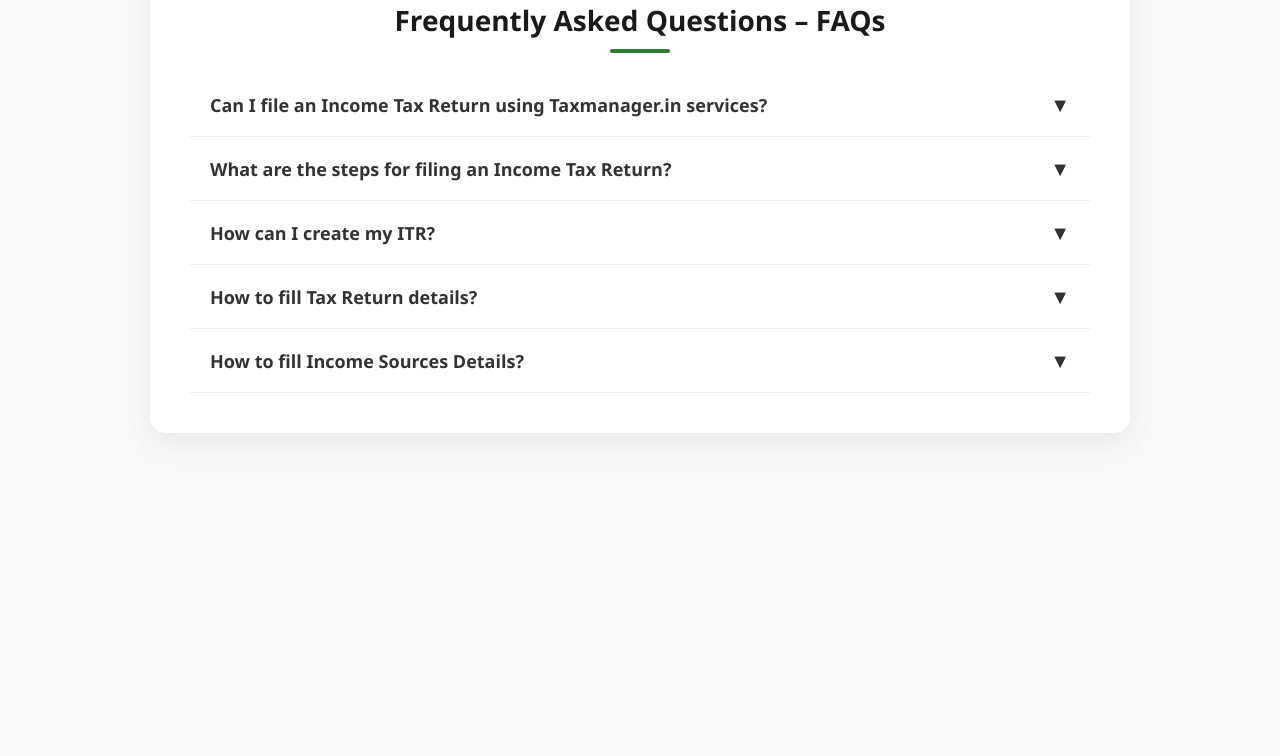
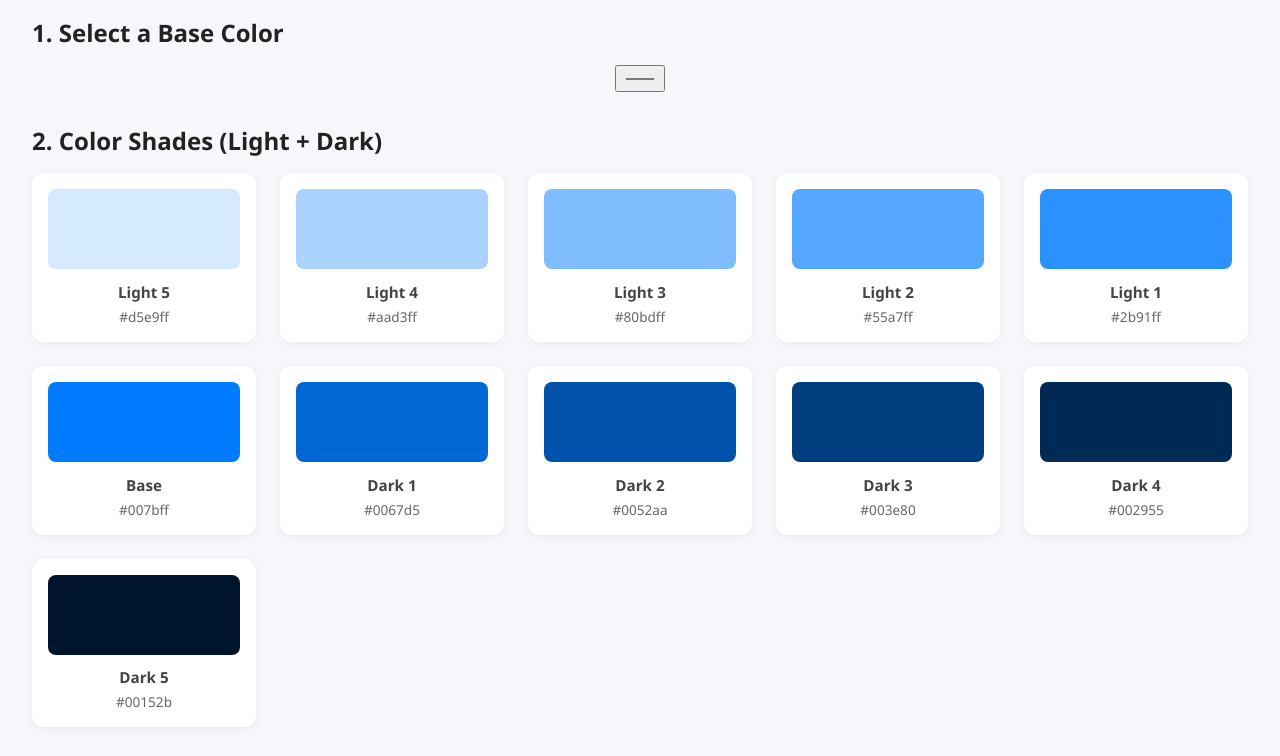
Before and after one commit to amantax/design, a plain HTML site: page index.html in a window 1280 px wide. Shown: the part 112-868 px from the top of the page. Before the commit the page ends 800 px from the top, so only its background shows below. Drawn offline with Linux system fonts and the light colour scheme.

Commit message:
Update index.html

```diff
--- a/index.html
+++ b/index.html
@@ -1,160 +1,245 @@
 <!DOCTYPE html>
 <html lang="en">
 <head>
-  <meta charset="UTF-8">
-  <meta name="viewport" content="width=device-width, initial-scale=1.0">
-  <title>FAQs - TaxManager</title>
+  <meta charset="UTF-8" />
+  <meta name="viewport" content="width=device-width, initial-scale=1.0" />
+  <title>Advanced UI Color Panel</title>
   <style>
     body {
       font-family: 'Segoe UI', sans-serif;
-      background-color: #f9f9f9;
+      background: #f5f7fa;
       margin: 0;
-      padding: 50px 20px;
+      padding: 2rem;
     }
-
-    .faq-section {
-      max-width: 900px;
-      margin: auto;
+    h1 {
+      text-align: center;
+      color: #333;
+    }
+    .section-title {
+      font-size: 1.5rem;
+      font-weight: 700;
+      margin: 2rem 0 1rem;
+      color: #222;
+    }
+    .palette-container {
+      display: grid;
+      grid-template-columns: repeat(auto-fit, minmax(200px, 1fr));
+      gap: 1.5rem;
+    }
+    .color-card {
       background: #fff;
-      border-radius: 16px;
-      box-shadow: 0 10px 30px rgba(0, 0, 0, 0.07);
-      padding: 40px;
+      padding: 1rem;
+      border-radius: 12px;
+      box-shadow: 0 2px 10px rgba(0, 0, 0, 0.05);
+      text-align: center;
     }
-
-    .faq-title {
+    .color-box {
+      width: 100%;
+      height: 80px;
+      border-radius: 8px;
+      margin-bottom: 0.8rem;
+      cursor: pointer;
+    }
+    .label {
+      font-weight: 600;
+      font-size: 0.95rem;
+      color: #444;
+    }
+    .hex {
+      font-size: 0.85rem;
+      color: #666;
+      margin-top: 0.3rem;
+    }
+    input[type="color"] {
+      display: block;
+      margin: 1rem auto 2rem auto;
+      padding: 0.5rem;
+    }
+    .preview-box {
+      padding: 1rem;
+      border-radius: 8px;
+      margin-top: 1rem;
       text-align: center;
-      font-size: 28px;
-      font-weight: 700;
-      margin-bottom: 20px;
-      position: relative;
-      color: #1a1a1a;
     }
-
-    .faq-title::after {
-      content: "";
-      width: 60px;
-      height: 4px;
-      background-color: #2e7d32;
-      display: block;
-      margin: 10px auto 0;
-      border-radius: 4px;
+    .export-btn {
+      margin-top: 1rem;
+      padding: 0.5rem 1rem;
+      background: #007BFF;
+      color: white;
+      border: none;
+      border-radius: 8px;
+      cursor: pointer;
     }
-
-    .faq-item {
-      border-bottom: 1px solid #eee;
+    .dark-mode-toggle {
+      position: fixed;
+      top: 1rem;
+      right: 1rem;
+      padding: 0.5rem 1rem;
+      background: #333;
+      color: white;
+      border: none;
+      border-radius: 8px;
+      cursor: pointer;
     }
-
-    .faq-question {
-      cursor: pointer;
-      padding: 18px 20px;
-      display: flex;
-      justify-content: space-between;
-      align-items: center;
-      font-size: 18px;
-      font-weight: 600;
-      color: #333;
-      transition: 0.3s;
+    body.dark-mode {
+      background: #121212;
+      color: #f5f5f5;
     }
-
-    .faq-question:hover {
-      background: #f1f5ff;
+    body.dark-mode .color-card {
+      background: #1e1e1e;
+      box-shadow: 0 2px 10px rgba(255, 255, 255, 0.05);
     }
-
-    .faq-answer {
-      max-height: 0;
-      overflow: hidden;
-      transition: max-height 0.4s ease;
-      padding: 0 20px;
-      color: #555;
-      font-size: 16px;
-    }
-
-    .faq-item.active .faq-answer {
-      max-height: 200px;
-      padding-bottom: 15px;
-    }
-
-    .faq-icon {
-      font-size: 20px;
-      transition: transform 0.3s ease;
-    }
-
-    .faq-item.active .faq-icon {
-      transform: rotate(180deg);
+    body.dark-mode .export-btn {
+      background: #0a84ff;
     }
   </style>
 </head>
 <body>
 
-  <section class="faq-section">
-    <h2 class="faq-title">Frequently Asked Questions – FAQs</h2>
+<button class="dark-mode-toggle" onclick="toggleDarkMode()">Toggle Dark Mode</button>
+<h1>Advanced UI Color Panel</h1>
 
-    <div class="faq-item">
-      <div class="faq-question">
-        Can I file an Income Tax Return using Taxmanager.in services?
-        <span class="faq-icon">&#9660;</span>
-      </div>
-      <div class="faq-answer">
-        Yes! You can file your ITR quickly and securely with TaxManager’s guided filing system. Simply follow our steps and upload the required documents.
-      </div>
-    </div>
+<div class="section-title">1. Select a Base Color</div>
+<input type="color" id="baseColor" value="#007BFF" />
 
-    <div class="faq-item">
-      <div class="faq-question">
-        What are the steps for filing an Income Tax Return?
-        <span class="faq-icon">&#9660;</span>
-      </div>
-      <div class="faq-answer">
-        1. Register/Login to TaxManager<br>
-        2. Enter personal + financial details<br>
-        3. Upload Form 16 / other docs<br>
-        4. Preview and file your return
-      </div>
-    </div>
+<div class="section-title">2. Color Shades (Light + Dark)</div>
+<div id="shadeContainer" class="palette-container"></div>
 
-    <div class="faq-item">
-      <div class="faq-question">
-        How can I create my ITR?
-        <span class="faq-icon">&#9660;</span>
-      </div>
-      <div class="faq-answer">
-        Simply fill your basic details, choose ITR type, and TaxManager will auto-generate your return. Review and file in one click.
-      </div>
-    </div>
+<div class="section-title">3. Contrast Checker (vs white text)</div>
+<div id="contrastResult"></div>
 
-    <div class="faq-item">
-      <div class="faq-question">
-        How to fill Tax Return details?
-        <span class="faq-icon">&#9660;</span>
-      </div>
-      <div class="faq-answer">
-        You will be guided section by section for each income, deduction, and bank account. Smart hints make it easy.
-      </div>
-    </div>
+<div class="section-title">4. Text Preview</div>
+<div id="textPreview" class="preview-box" style="background: #007BFF; color: #ffffff">
+  <h3>Heading Text</h3>
+  <p>This is paragraph text preview.</p>
+</div>
 
-    <div class="faq-item">
-      <div class="faq-question">
-        How to fill Income Sources Details?
-        <span class="faq-icon">&#9660;</span>
-      </div>
-      <div class="faq-answer">
-        Add sources like salary, rental income, capital gains, etc., with TaxManager’s intuitive inputs. You can also import from Form 26AS.
-      </div>
-    </div>
-  </section>
+<div class="section-title">5. Color Harmony</div>
+<div id="harmonyContainer" class="palette-container"></div>
 
-  <script>
-    const items = document.querySelectorAll(".faq-item");
+<button class="export-btn" onclick="downloadPalette()">Export Palette</button>
 
-    items.forEach(item => {
-      item.addEventListener("click", () => {
-        item.classList.toggle("active");
-        items.forEach(i => {
-          if (i !== item) i.classList.remove("active");
-        });
-      });
+<script>
+  const baseColorInput = document.getElementById("baseColor");
+  const shadeContainer = document.getElementById("shadeContainer");
+  const contrastResult = document.getElementById("contrastResult");
+  const textPreview = document.getElementById("textPreview");
+  const harmonyContainer = document.getElementById("harmonyContainer");
+
+  function hexToRgb(hex) {
+    let bigint = parseInt(hex.slice(1), 16);
+    return {
+      r: (bigint >> 16) & 255,
+      g: (bigint >> 8) & 255,
+      b: bigint & 255
+    };
+  }
+
+  function rgbToHex(r, g, b) {
+    return (
+      "#" +
+      [r, g, b].map(x => {
+        const hex = x.toString(16);
+        return hex.length === 1 ? "0" + hex : hex;
+      }).join("")
+    );
+  }
+
+  function interpolateColor(color1, color2, factor) {
+    const result = {
+      r: Math.round(color1.r + (color2.r - color1.r) * factor),
+      g: Math.round(color1.g + (color2.g - color1.g) * factor),
+      b: Math.round(color1.b + (color2.b - color1.b) * factor)
+    };
+    return rgbToHex(result.r, result.g, result.b);
+  }
+
+  function generateShades(hex) {
+    const base = hexToRgb(hex);
+    shadeContainer.innerHTML = "";
+    // Light shades (towards white)
+    for (let i = 5; i >= 1; i--) {
+      const factor = i / 6;
+      const light = interpolateColor(base, { r: 255, g: 255, b: 255 }, factor);
+      addShadeCard(light, `Light ${i}`);
+    }
+    // Base color
+    addShadeCard(hex, "Base");
+    // Dark shades (towards black)
+    for (let i = 1; i <= 5; i++) {
+      const factor = i / 6;
+      const dark = interpolateColor(base, { r: 0, g: 0, b: 0 }, factor);
+      addShadeCard(dark, `Dark ${i}`);
+    }
+  }
+
+  function addShadeCard(color, label) {
+    let card = document.createElement("div");
+    card.className = "color-card";
+    card.innerHTML = `<div class='color-box' style='background:${color}' onclick='copyToClipboard("${color}")'></div><div class='label'>${label}</div><div class='hex'>${color}</div>`;
+    shadeContainer.appendChild(card);
+  }
+
+  function checkContrast(hex) {
+    const { r, g, b } = hexToRgb(hex);
+    const luminance = (0.299 * r + 0.587 * g + 0.114 * b) / 255;
+    const contrast = luminance > 0.5 ? "Dark text recommended" : "Light text recommended";
+    contrastResult.innerText = contrast;
+  }
+
+  function updateTextPreview(hex) {
+    textPreview.style.background = hex;
+    const { r, g, b } = hexToRgb(hex);
+    const luminance = (0.299 * r + 0.587 * g + 0.114 * b) / 255;
+    textPreview.style.color = luminance > 0.5 ? "#000000" : "#ffffff";
+  }
+
+  function generateHarmony(hex) {
+    harmonyContainer.innerHTML = "";
+    const { r, g, b } = hexToRgb(hex);
+    const comp = rgbToHex(255 - r, 255 - g, 255 - b);
+    const analogous1 = rgbToHex((r + 30) % 256, g, b);
+    const analogous2 = rgbToHex((r + 60) % 256, g, b);
+    [hex, comp, analogous1, analogous2].forEach(color => {
+      let card = document.createElement("div");
+      card.className = "color-card";
+      card.innerHTML = `<div class='color-box' style='background:${color}' onclick='copyToClipboard("${color}")'></div><div class='label'>Harmony</div><div class='hex'>${color}</div>`;
+      harmonyContainer.appendChild(card);
     });
-  </script>
+  }
 
+  function copyToClipboard(text) {
+    navigator.clipboard.writeText(text).then(() => alert("Copied: " + text));
+  }
+
+  function downloadPalette() {
+    const shades = [...shadeContainer.querySelectorAll(".hex")].map(e => e.textContent);
+    const dataStr = "data:text/json;charset=utf-8," + encodeURIComponent(JSON.stringify(shades, null, 2));
+    const dlAnchor = document.createElement("a");
+    dlAnchor.setAttribute("href", dataStr);
+    dlAnchor.setAttribute("download", "palette.json");
+    dlAnchor.click();
+  }
+
+  function toggleDarkMode() {
+    document.body.classList.toggle("dark-mode");
+  }
+
+  baseColorInput.addEventListener("input", e => {
+    const color = e.target.value;
+    generateShades(color);
+    checkContrast(color);
+    updateTextPreview(color);
+    generateHarmony(color);
+  });
+
+  window.onload = () => {
+    const initial = baseColorInput.value;
+    generateShades(initial);
+    checkContrast(initial);
+    updateTextPreview(initial);
+    generateHarmony(initial);
+  };
+</script>
 </body>
 </html>
```
